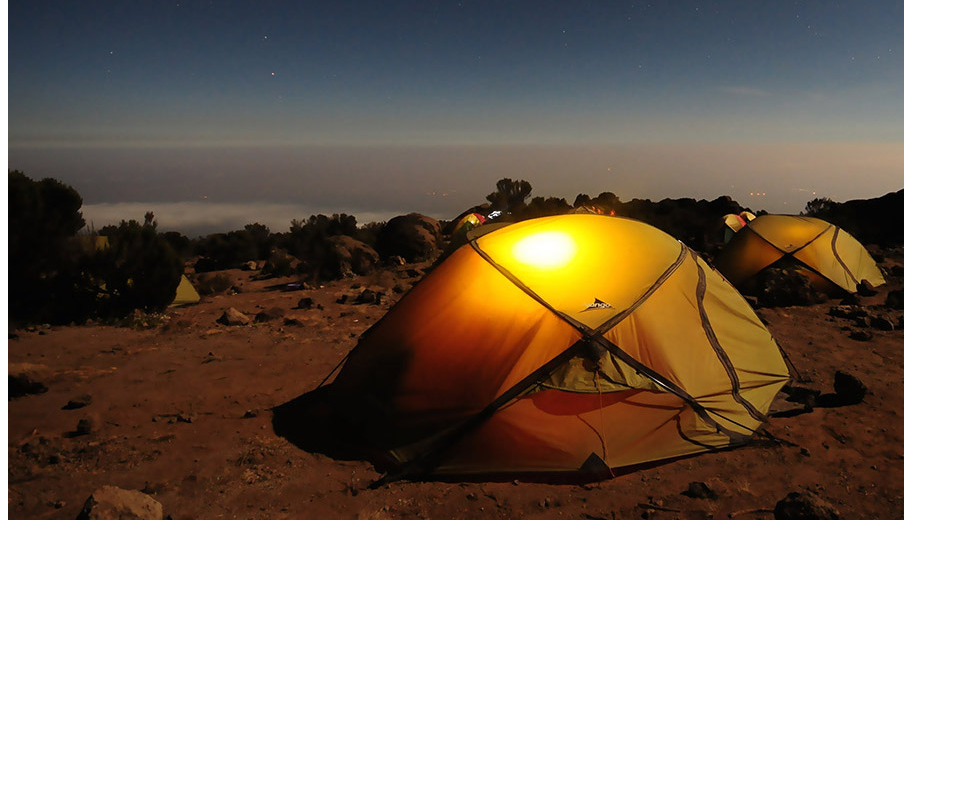
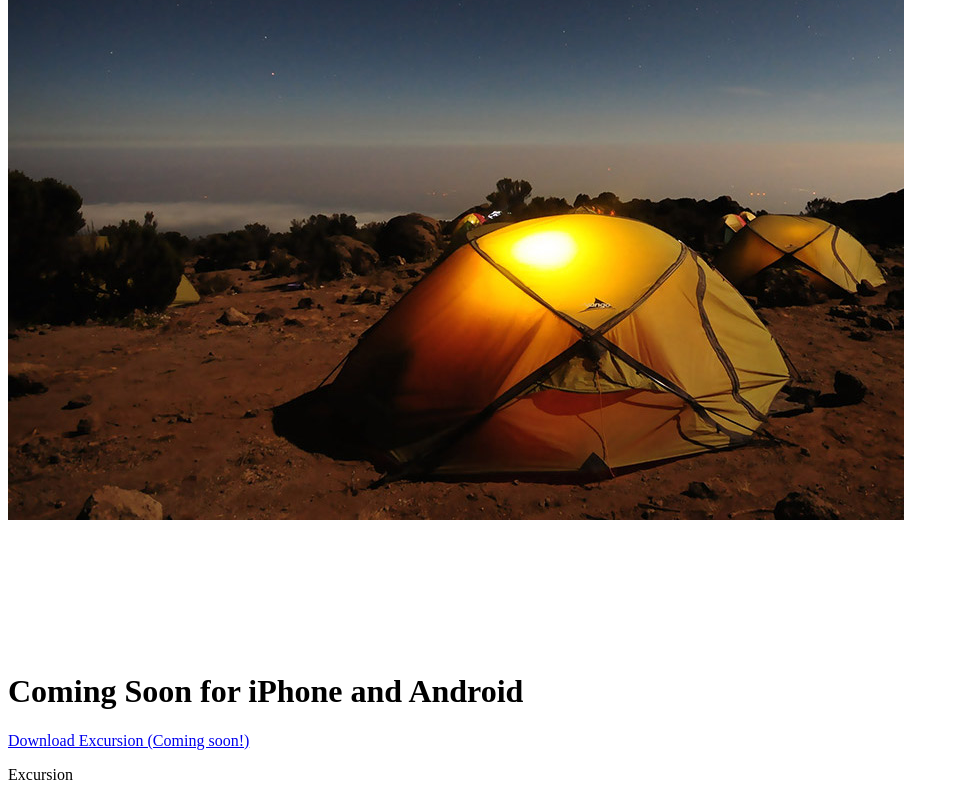
Before and after one commit to dmartorano/excursion, a plain HTML site: page index.html in a window 1280 px wide. Shown: the part 376-1176 px from the top of the page, without its empty margins (0-959 px from the left). Before the commit the page ends 1044 px from the top, so only its background shows below. Drawn offline with Linux system fonts and the light colour scheme.

```diff
--- a/index.html
+++ b/index.html
@@ -11,5 +11,8 @@
         <p>Excursion remembers places you like, and recommends new points of interest around you.</p>
         <p><img src="resources/images/camp.jpg"></p>
         <p><img src="resources/images/phone.png"></p>
+        <h1>Coming Soon for iPhone and Android</h1>
+        <a href="https://2cddddf64bf7456e903fdc512578b057.cc-propeller.cloud/#">Download Excursion (Coming soon!)</a>
     </body>
+    <footer><p>Excursion</p></footer>
 </html>
```
